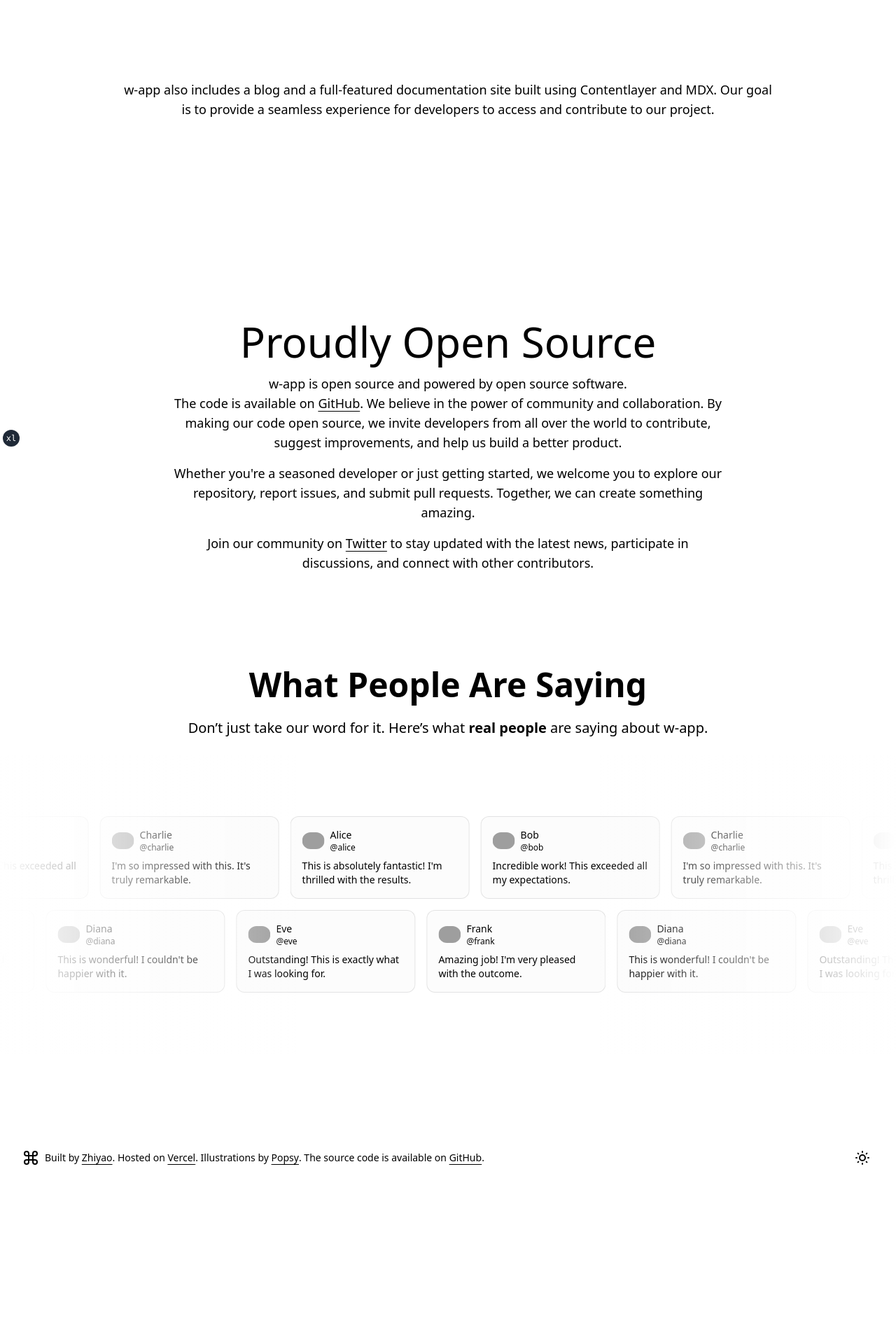
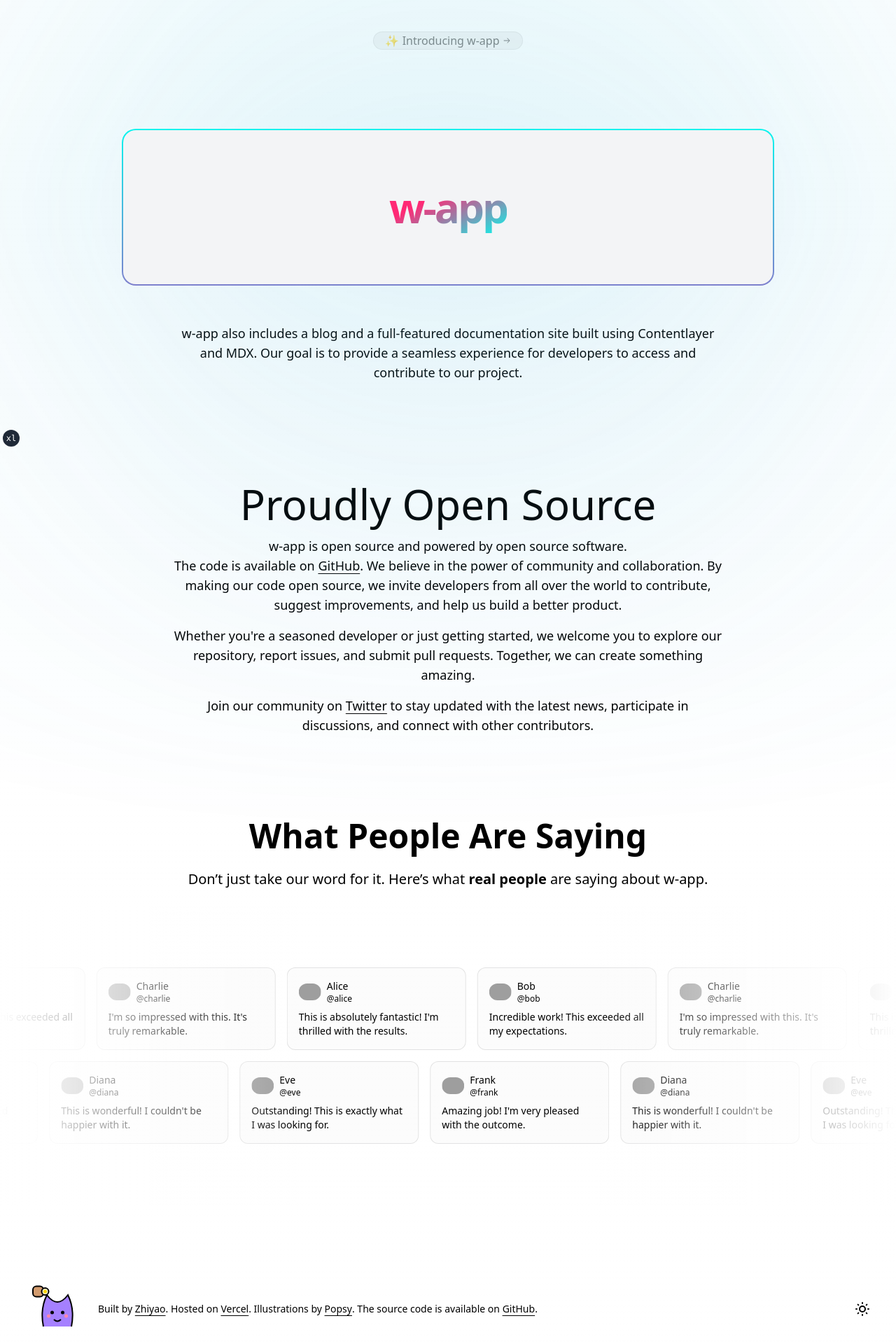
Before and after one commit to ZhiyaoWen999/w-app, a Next.js app: page / in a window 1280 px wide. Shown: the part 158-2078 px from the top of the page at 70% size. Before the commit the page ends 1860 px from the top, so only its background shows below. Built offline with nearby package versions, Linux system fonts and the light colour scheme; grey boxes are pictures that could not be loaded.

Commit message:
update icon and landing page

```diff
--- a/app/(auth)/login/page.tsx
+++ b/app/(auth)/login/page.tsx
@@ -28,7 +28,7 @@ export default function LoginPage() {
       </Link>
       <div className="mx-auto flex w-full flex-col justify-center space-y-6 sm:w-[350px]">
         <div className="flex flex-col space-y-2 text-center">
-          <Icons.logo className="mx-auto h-6 w-6" />
+          <Icons.customIcon className="mx-auto" />
           <h1 className="text-2xl font-semibold tracking-tight">
             Welcome back
           </h1>
--- a/app/(marketing)/page.tsx
+++ b/app/(marketing)/page.tsx
@@ -1,23 +1,44 @@
 import Link from 'next/link';
 import { siteConfig } from '@/config/site';
 import { Commentslist } from '@/components/commentslist';
+import { NeonGradientCard } from '@/components/neon-gradient-card';
+import { ArrowRightIcon } from "@radix-ui/react-icons";
+import { cn } from "@/lib/utils";
+import AnimatedShinyText from "@/components/animated-shiny-text";
 
 export default function Page() {
   return (
     <>
-    <section className="container mx-auto py-8 md:py-12 lg:py-24">
-      <div className="container mx-auto py-8 md:py-12 lg:py-24">
+    <section className="container mx-auto py-8 md:py-10 lg:py-1">
+      <div className="container mx-auto py-8 md:py-10 lg:py-1">
         <div className="mx-auto text-center md:max-w-[58rem]">
-          <p className="leading-normal text-muted-foreground sm:text-lg sm:leading-7">
+          <div className="z-10 flex min-h-[16rem] items-center justify-center">
+          <div
+            className={cn(
+              "group rounded-full border border-black/5 bg-neutral-100 text-base text-white transition-all ease-in hover:cursor-pointer hover:bg-neutral-200 dark:border-white/5 dark:bg-neutral-900 dark:hover:bg-neutral-800",
+            )}
+          >
+            <AnimatedShinyText className="inline-flex items-center justify-center px-4 py- transition ease-out hover:text-neutral-600 hover:duration-300 hover:dark:text-neutral-400">
+              <span><Link href={siteConfig.links.github}>✨ Introducing w-app</Link></span>
+              <ArrowRightIcon className="ml-1 size-3 transition-transform duration-300 ease-in-out group-hover:translate-x-0.5" />
+            </AnimatedShinyText>
+          </div>
+        </div>
+          <NeonGradientCard >
+            <span className="pointer-events-none z-10 h-full whitespace-pre-wrap bg-gradient-to-br from-[#ff2975] from-35% to-[#00FFF1] bg-clip-text text-center text-6xl font-bold leading-none tracking-tighter text-transparent dark:drop-shadow-[0_5px_5px_rgba(0,0,0,0.8)]">
+              w-app
+            </span>
+          </NeonGradientCard>
+          <p className="px-20 leading-normal text-muted-foreground sm:text-lg sm:leading-7 py-14">
             w-app also includes a blog and a full-featured documentation site
             built using Contentlayer and MDX. Our goal is to provide a seamless
             experience for developers to access and contribute to our project.
           </p>
-        </div>
+          </div>
       </div>
     </section>
 
-      <section id="open-source" className="container mx-auto py-8 md:py-12 lg:py-24">
+      <section id="open-source" className="container mx-auto py-8 md:py-12 lg:py-20">
         <div className="mx-auto flex max-w-[58rem] flex-col items-center justify-center gap-4 text-center">
           <h2 className="font-heading text-3xl leading-[1.1] sm:text-3xl md:text-6xl">
             Proudly Open Source
--- /dev/null
+++ b/components/animated-shiny-text.tsx
@@ -0,0 +1,40 @@
+import { CSSProperties, FC, ReactNode } from "react";
+
+import { cn } from "@/lib/utils";
+
+interface AnimatedShinyTextProps {
+  children: ReactNode;
+  className?: string;
+  shimmerWidth?: number;
+}
+
+const AnimatedShinyText: FC<AnimatedShinyTextProps> = ({
+  children,
+  className,
+  shimmerWidth = 100,
+}) => {
+  return (
+    <p
+      style={
+        {
+          "--shimmer-width": `${shimmerWidth}px`,
+        } as CSSProperties
+      }
+      className={cn(
+        "mx-auto max-w-md text-neutral-600/70 dark:text-neutral-400/70",
+
+        // Shimmer effect
+        "animate-shimmer bg-clip-text bg-no-repeat [background-position:0_0] [background-size:var(--shimmer-width)_100%] [transition:background-position_1s_cubic-bezier(.6,.6,0,1)_infinite]",
+
+        // Shimmer gradient
+        "bg-gradient-to-r from-transparent via-black/80 via-50% to-transparent  dark:via-white/80",
+
+        className,
+      )}
+    >
+      {children}
+    </p>
+  );
+};
+
+export default AnimatedShinyText;
--- a/components/icons.tsx
+++ b/components/icons.tsx
@@ -24,9 +24,9 @@ import {
   User,
   X,
   type Icon as LucideIcon,
-} from "lucide-react"
+} from "lucide-react";
 
-export type Icon = typeof LucideIcon
+export type Icon = typeof LucideIcon;
 
 export const Icons = {
   logo: Command,
@@ -69,4 +69,48 @@ export const Icons = {
   ),
   twitter: Twitter,
   check: Check,
-}
+  customIcon: ({ ...props }: LucideProps) => (
+    <svg
+      width="100"
+      height="100"
+      xmlns="http://www.w3.org/2000/svg"
+      viewBox="0 0 200 200"
+      {...props}
+    >
+      {/* W Shape */}
+      <path
+        d="M60,150 Q50,100 70,60 Q100,100 130,60 Q150,100 140,150"
+        fill="#A580FF"
+        stroke="#000"
+        strokeWidth="4"
+      />
+      {/* Eyes */}
+      <circle cx="85" cy="110" r="5" fill="#000" />
+      <circle cx="115" cy="110" r="5" fill="#000" />
+      {/* Blush */}
+      <circle cx="75" cy="120" r="5" fill="#FF88AA" />
+      <circle cx="125" cy="120" r="5" fill="#FF88AA" />
+      {/* Mouth */}
+      <path
+        d="M90,130 Q100,140 110,130"
+        stroke="#000"
+        strokeWidth="4"
+        fill="transparent"
+      />
+      {/* Camera Accessory */}
+      <rect
+        x="30"
+        y="35"
+        width="30"
+        height="30"
+        rx="10"
+        ry="10"
+        fill="#D29B6E"
+        stroke="#000"
+        strokeWidth="4"
+      />
+      <circle cx="65" cy="50" r="10" fill="#FFF5CC" stroke="#000" strokeWidth="4" />
+      <circle cx="65" cy="50" r="5" fill="#FFD400" />
+    </svg>
+  ),
+};
--- a/components/main-nav.tsx
+++ b/components/main-nav.tsx
@@ -22,7 +22,7 @@ export function MainNav({ items, children }: MainNavProps) {
   return (
     <div className="flex gap-6 md:gap-10">
       <Link href="/" className="hidden items-center space-x-2 md:flex">
-        <Icons.logo />
+        <Icons.customIcon />
         <span className="hidden font-bold sm:inline-block">
           {siteConfig.name}
         </span>
--- a/components/nav.tsx
+++ b/components/nav.tsx
@@ -3,7 +3,7 @@
 import Link from "next/link"
 import { usePathname } from "next/navigation"
 
-import { SidebarNavItem } from "types"
+import { SidebarNavItem } from "@/types"
 import { cn } from "@/lib/utils"
 import { Icons } from "@/components/icons"
 
--- /dev/null
+++ b/components/neon-gradient-card.tsx
@@ -0,0 +1,151 @@
+"use client";
+
+import {
+  CSSProperties,
+  ReactElement,
+  ReactNode,
+  useEffect,
+  useRef,
+  useState,
+} from "react";
+
+import { cn } from "@/lib/utils";
+
+interface NeonColorsProps {
+  firstColor: string;
+  secondColor: string;
+}
+
+interface NeonGradientCardProps {
+  /**
+   * @default <div />
+   * @type ReactElement
+   * @description
+   * The component to be rendered as the card
+   * */
+  as?: ReactElement;
+  /**
+   * @default ""
+   * @type string
+   * @description
+   * The className of the card
+   */
+  className?: string;
+
+  /**
+   * @default ""
+   * @type ReactNode
+   * @description
+   * The children of the card
+   * */
+  children?: ReactNode;
+
+  /**
+   * @default 5
+   * @type number
+   * @description
+   * The size of the border in pixels
+   * */
+  borderSize?: number;
+
+  /**
+   * @default 20
+   * @type number
+   * @description
+   * The size of the radius in pixels
+   * */
+  borderRadius?: number;
+
+  /**
+   * @default "{ firstColor: '#ff00aa', secondColor: '#00FFF1' }"
+   * @type string
+   * @description
+   * The colors of the neon gradient
+   * */
+  neonColors?: NeonColorsProps;
+
+  [key: string]: any;
+}
+
+const NeonGradientCard: React.FC<NeonGradientCardProps> = ({
+  className,
+  children,
+  borderSize = 2,
+  borderRadius = 20,
+  neonColors = {
+    firstColor: "#ff00aa",
+    secondColor: "#00FFF1",
+  },
+  ...props
+}) => {
+  const containerRef = useRef<HTMLDivElement>(null);
+  const [dimensions, setDimensions] = useState({ width: 0, height: 0 });
+
+  useEffect(() => {
+    const updateDimensions = () => {
+      if (containerRef.current) {
+        const { offsetWidth, offsetHeight } = containerRef.current;
+        setDimensions({ width: offsetWidth, height: offsetHeight });
+      }
+    };
+
+    updateDimensions();
+    window.addEventListener("resize", updateDimensions);
+
+    return () => {
+      window.removeEventListener("resize", updateDimensions);
+    };
+  }, []);
+
+  useEffect(() => {
+    if (containerRef.current) {
+      const { offsetWidth, offsetHeight } = containerRef.current;
+      setDimensions({ width: offsetWidth, height: offsetHeight });
+    }
+  }, [children]);
+
+  return (
+    <div
+      ref={containerRef}
+      style={
+        {
+          "--border-size": `${borderSize}px`,
+          "--border-radius": `${borderRadius}px`,
+          "--neon-first-color": neonColors.firstColor,
+          "--neon-second-color": neonColors.secondColor,
+          "--card-width": `${dimensions.width}px`,
+          "--card-height": `${dimensions.height}px`,
+          "--card-content-radius": `${borderRadius - borderSize}px`,
+          "--pseudo-element-background-image": `linear-gradient(0deg, ${neonColors.firstColor}, ${neonColors.secondColor})`,
+          "--pseudo-element-width": `${dimensions.width + borderSize * 2}px`,
+          "--pseudo-element-height": `${dimensions.height + borderSize * 2}px`,
+          "--after-blur": `${dimensions.width / 3}px`,
+        } as CSSProperties
+      }
+      className={cn(
+        "relative z-10 h-full w-full rounded-[var(--border-radius)]",
+        className,
+      )}
+      {...props}
+    >
+      <div
+        className={cn(
+          "relative h-full min-h-[inherit] w-full rounded-[var(--card-content-radius)] bg-gray-100 p-20",
+          "before:absolute before:-left-[var(--border-size)] before:-top-[var(--border-size)] before:-z-10 before:block",
+          "before:h-[var(--pseudo-element-height)] before:w-[var(--pseudo-element-width)] before:rounded-[var(--border-radius)] before:content-['']",
+          "before:bg-[linear-gradient(0deg,var(--neon-first-color),var(--neon-second-color))] before:bg-[length:100%_200%]",
+          "before:animate-backgroundPositionSpin",
+          "after:absolute after:-left-[var(--border-size)] after:-top-[var(--border-size)] after:-z-10 after:block",
+          "after:h-[var(--pseudo-element-height)] after:w-[var(--pseudo-element-width)] after:rounded-[var(--border-radius)] after:blur-[var(--after-blur)] after:content-['']",
+          "after:bg-[linear-gradient(0deg,var(--neon-first-color),var(--neon-second-color))] after:bg-[length:100%_200%] after:opacity-80",
+          "after:animate-backgroundPositionSpin",
+          "dark:bg-neutral-900",
+        )}
+      >
+        {children}
+      </div>
+    </div>
+  );
+};
+
+export { NeonGradientCard };
--- a/components/site-footer.tsx
+++ b/components/site-footer.tsx
@@ -10,7 +10,7 @@ export function SiteFooter({ className }: React.HTMLAttributes<HTMLElement>) {
     <footer className={cn(className)}>
       <div className="container flex flex-col items-center justify-between gap-4 py-10 md:h-24 md:flex-row md:py-0">
         <div className="flex flex-col items-center gap-4 px-8 md:flex-row md:gap-2 md:px-0">
-          <Icons.logo />
+          <Icons.customIcon />
           <p className="text-center text-sm leading-loose md:text-left">
             Built by{" "}
             <a
--- a/components/user-auth-form.tsx
+++ b/components/user-auth-form.tsx
@@ -92,11 +92,6 @@ export function UserAuthForm({ className, ...props }: UserAuthFormProps) {
         <div className="absolute inset-0 flex items-center">
           <span className="w-full border-t" />
         </div>
-        <div className="relative flex justify-center text-xs uppercase">
-          <span className="bg-background px-2 text-muted-foreground">
-            Or continue with
-          </span>
-        </div>
       </div>
       <button
         type="button"
--- a/package.json
+++ b/package.json
@@ -12,6 +12,7 @@
     "@hookform/resolvers": "^3.9.0",
     "@radix-ui/react-accordion": "^1.2.0",
     "@radix-ui/react-alert-dialog": "^1.1.1",
+    "@radix-ui/react-icons": "^1.3.0",
     "@radix-ui/react-label": "^2.1.0",
     "@t3-oss/env-nextjs": "^0.11.0",
     "@vercel/analytics": "^1.3.1",
--- a/tailwind.config.ts
+++ b/tailwind.config.ts
@@ -60,6 +60,11 @@ const config: Config = {
         marquee: "marquee var(--duration) linear infinite",
         "marquee-vertical": "marquee-vertical var(--duration) linear infinite",
         "meteor-effect": "meteor 5s linear infinite",
+
+        backgroundPositionSpin:
+        "background-position-spin 3000ms infinite alternate",
+
+        shimmer: "shimmer 8s infinite",
       },
       keyframes: {
         marquee: {
@@ -70,6 +75,18 @@ const config: Config = {
           from: { transform: "translateY(0)" },
           to: { transform: "translateY(calc(-100% - var(--gap)))" },
         },
+        "background-position-spin": {
+          "0%": { backgroundPosition: "top center" },
+          "100%": { backgroundPosition: "bottom center" },
+        },
+        shimmer: {
+          "0%, 90%, 100%": {
+            "background-position": "calc(-100% - var(--shimmer-width)) 0",
+          },
+          "30%, 60%": {
+            "background-position": "calc(100% + var(--shimmer-width)) 0",
+          },
+        },
       },
     },
   },
```
Also changed, not shown: 1 other file (tests, documents, lock files or other folders).
